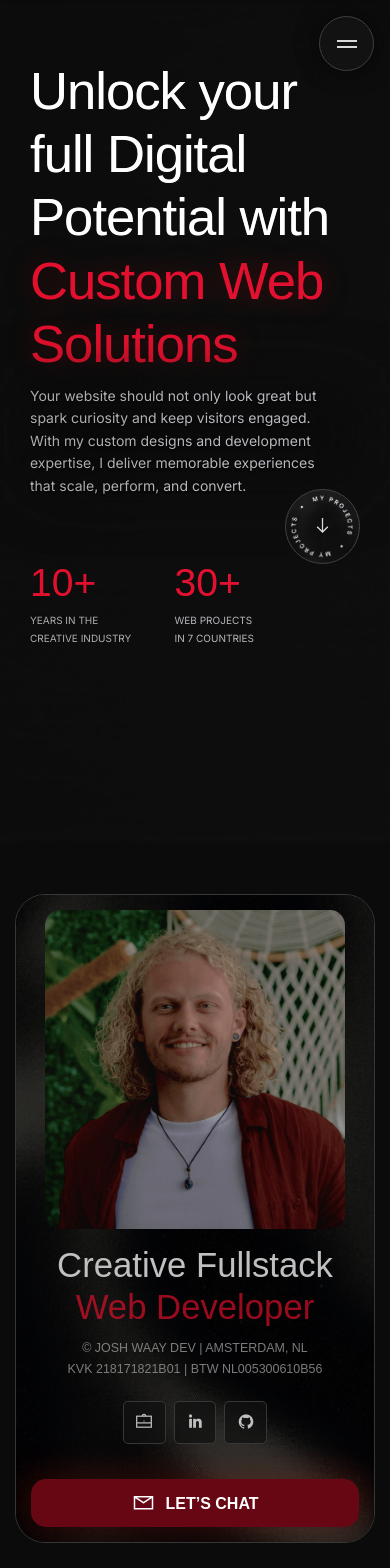
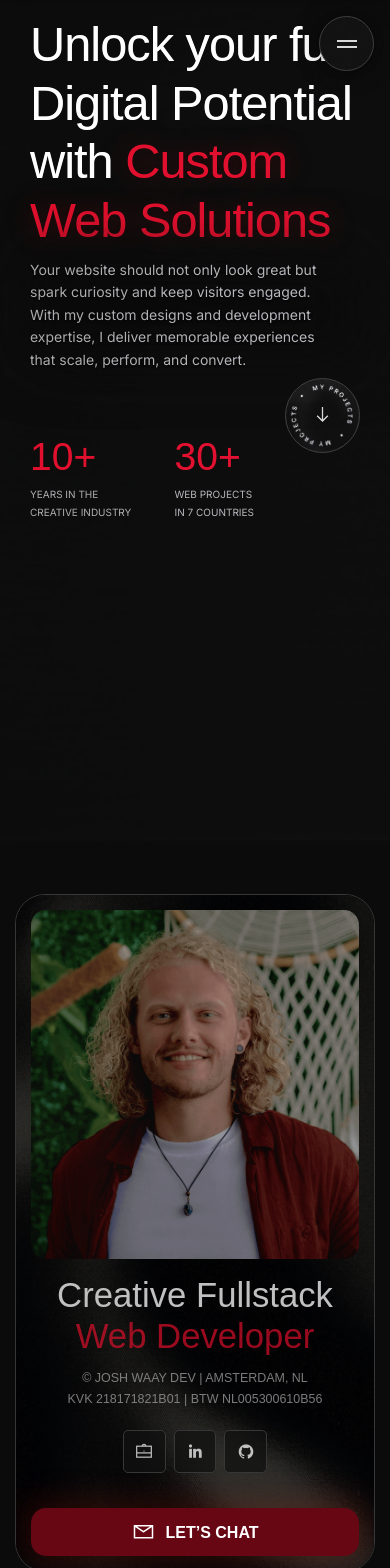
Before and after one commit to Joshvdw/josh-waay-freelance, a React (Create React App) app: page / in a window 390 px wide. Shown: the top 1568 px of the page. Built offline with nearby package versions, Linux system fonts and the light colour scheme; a web font is replaced by a local one.

Commit message:
hero update

```diff
--- a/public/index.html
+++ b/public/index.html
@@ -12,9 +12,9 @@
     <meta name="viewport" content="width=device-width, initial-scale=1" />
     <meta
       name="description"
-      content="Unlock your full Digital Potential with Custom Web Solutions.
-      Your website should not only look great but spark curiosity and keep visitors engaged. With my custom designs and development expertise, I deliver memorable experiences that scale, perform, and convert."
+      content="Unlock your full Digital Potential with Custom Web Solutions.&nbsp;&nbsp;Your website should not only look great but spark curiosity and keep visitors engaged. With my custom designs and development expertise, I deliver memorable experiences that scale, perform, and convert."
     />
+
     <title>Josh Waay | Freelancing</title>
     <!-- iOS format fix -->
     <meta name="format-detection" content="telephone=no" />
@@ -29,8 +29,7 @@
     <meta property="og:title" content="Josh Waay | Freelancing" />
     <meta
       property="og:description"
-      content="Unlock your full Digital Potential with Custom Web Solutions.
-      Your website should not only look great but spark curiosity and keep visitors engaged. With my custom designs and development expertise, I deliver memorable experiences that scale, perform, and convert."
+      content="Unlock your full Digital Potential with Custom Web Solutions.&nbsp;&nbsp;Your website should not only look great but spark curiosity and keep visitors engaged. With my custom designs and development expertise, I deliver memorable experiences that scale, perform, and convert."
     />
     <meta property="og:url" content="https://www.joshwaay.dev/" />
     <!-- Fonts -->
--- a/src/css/App.css
+++ b/src/css/App.css
@@ -1152,9 +1152,12 @@ main.drake-main {
 .mobile-line {
   display: none;
 }
-  .section-header h1 br {
-    display: none;
-  }
+.section-header h1 br {
+  display: none;
+}
+.hero-section .hero-content br {
+  display: block;
+}
 /* 07 - Hero Section */
 .hero-section {
   padding: 68px 0;
@@ -1172,7 +1175,7 @@ main.drake-main {
 .hero-section .hero-content h1 {
   font-family: var(--tech_font);
   font-weight: 300;
-  font-size: 76px;
+  font-size: 77px;
   letter-spacing: -0.2px;
   margin-bottom: 24px;
   font-weight: 400;
--- a/src/css/responsive.css
+++ b/src/css/responsive.css
@@ -789,7 +789,7 @@
 
   .left-sidebar img.me {
     width: 100%;
-    max-width: 300px;
+    max-width: 350px;
   }
 }
 @media (max-width: 425px) {
@@ -831,11 +831,11 @@
   }
   .hero-content {
     /* padding: 0; */
-    padding-top: 7vh;
+    padding-top: 15px;
   }
   .hero-section .hero-content h1 {
     /* line-height: 1.1; */
-    font-size: 13.5vw;
+    font-size: 12.5vw;
     margin-bottom: 10px;
   }
   .drake-main .left-sidebar {
@@ -880,7 +880,7 @@
     margin-right: 0;
     width: 75px;
     height: 75px;
-    margin-top: -150px;
+    /* margin-top: -120px; */
   }
   .hero-section .hero-content .go-to-project-btn i {
     /* width: 60% !important; */
```
